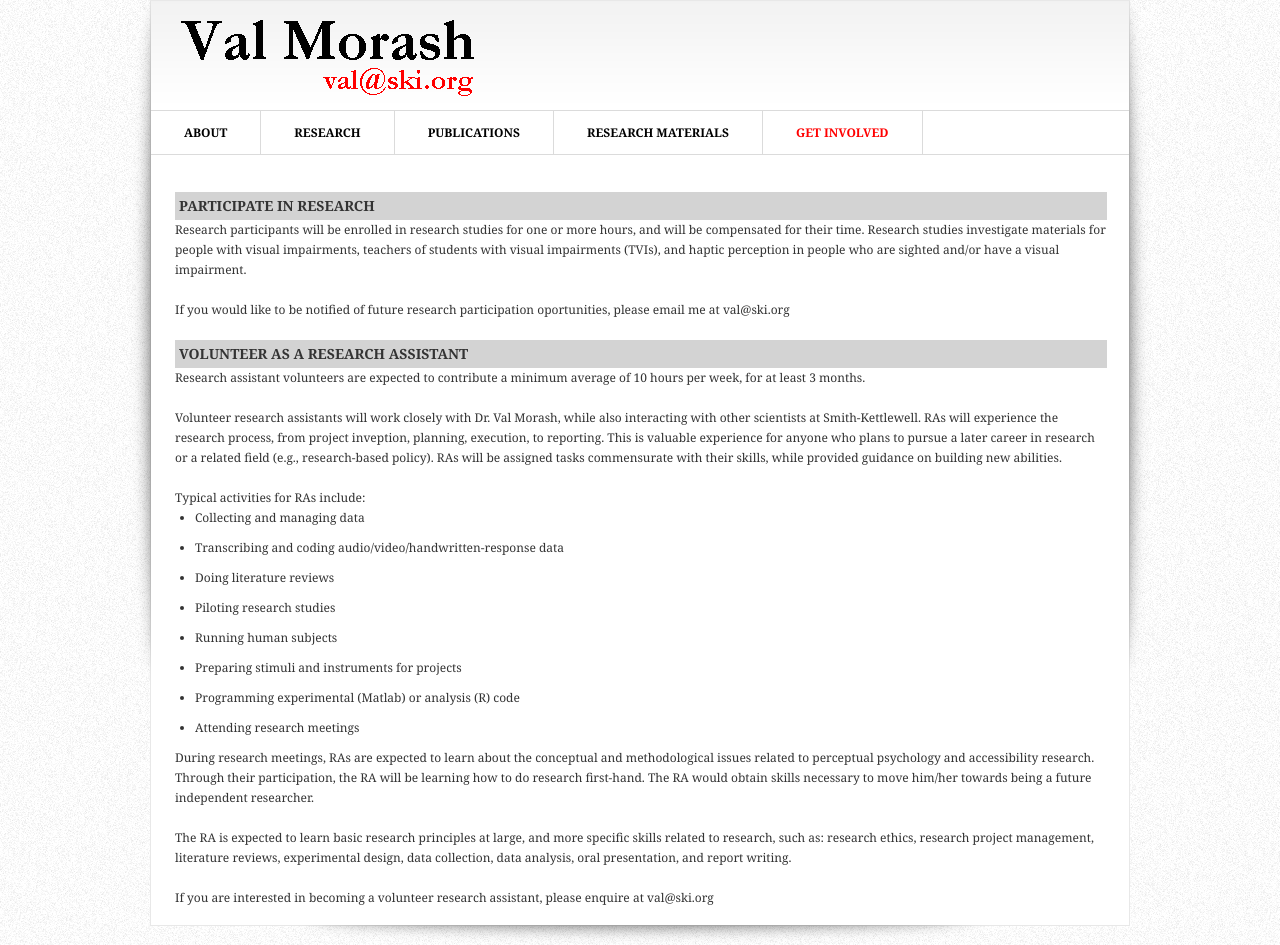
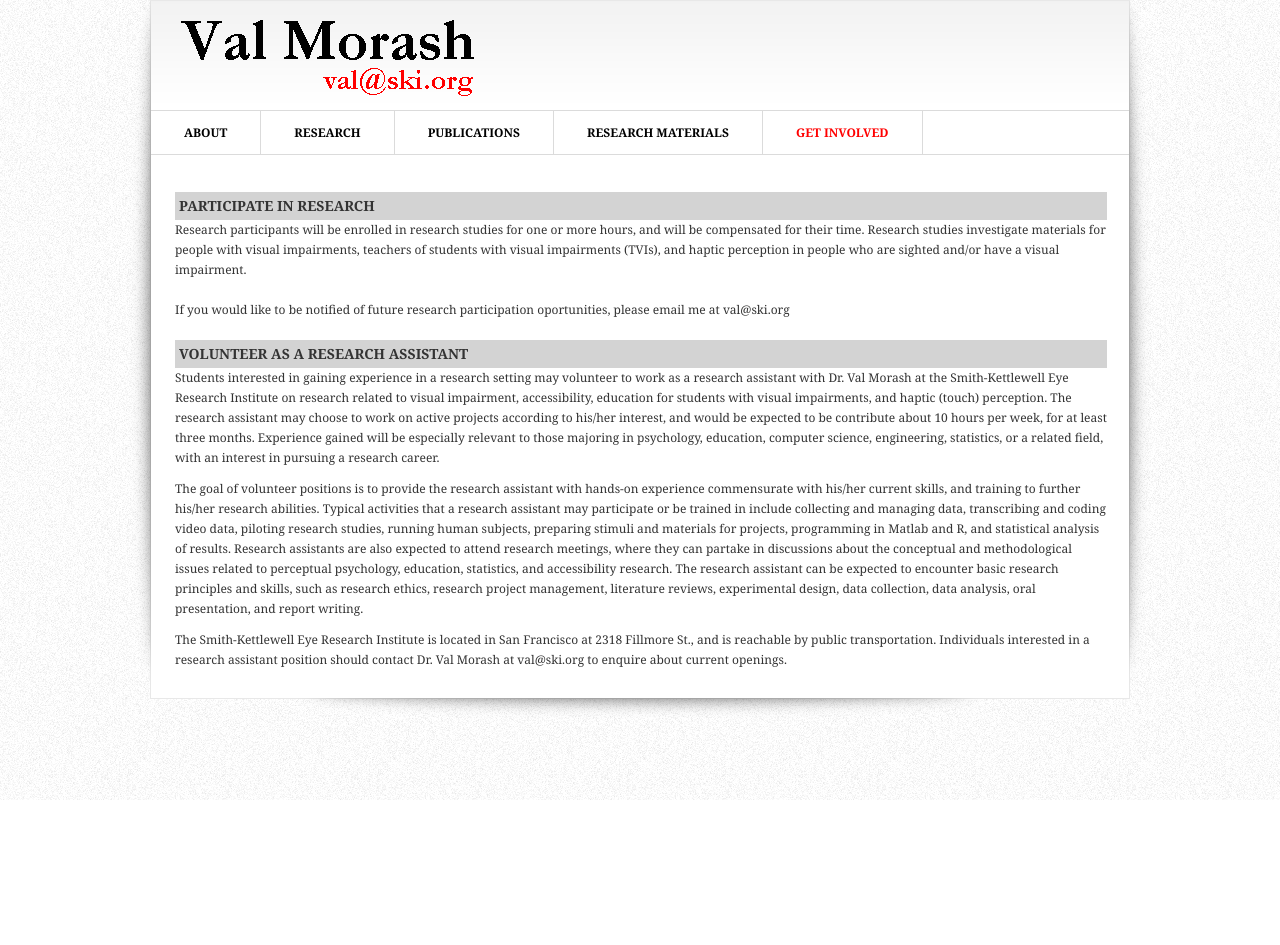
Before and after one commit to valeriemorash/valeriemorash.github.io, a plain HTML site: page participate.html in a window 1280 px wide. After the commit the page ends 800 px from the top, so only its background shows below. Drawn offline with Linux system fonts and the light colour scheme.

Commit message:
update code and participate

```diff
--- a/participate.html
+++ b/participate.html
@@ -35,31 +35,11 @@
 
         <div class="highlight">
           <h2>Volunteer as a Research Assistant</h2>
-          Research assistant volunteers are expected to contribute a minimum average of 10 hours per week, for at least 3 months.
-
-          <br><br>
-          Volunteer research assistants will work closely with Dr. Val Morash, while also interacting with other scientists at Smith-Kettlewell. RAs will experience the research process, from project inveption, planning, execution, to reporting. This is valuable experience for anyone who plans to pursue a later career in research or a related field (e.g., research-based policy). RAs will be assigned tasks commensurate with their skills, while provided guidance on building new abilities.
-
-          <br><br>
-          Typical activities for RAs include:
-          <ul style="padding-left:20px">
-          <li>Collecting and managing data</li>
-          <li>Transcribing and coding audio/video/handwritten-response data</li>
-          <li>Doing literature reviews</li>
-          <li>Piloting research studies</li>
-          <li>Running human subjects</li>
-          <li>Preparing stimuli and instruments for projects</li>
-          <li>Programming experimental (Matlab) or analysis (R) code</li>
-          <li>Attending research meetings</li>
-          </ul>
-
-        During research meetings, RAs are expected to learn about the conceptual and methodological issues related to perceptual psychology and accessibility research. Through their participation, the RA will be learning how to do research first-hand. The RA would obtain skills necessary to move him/her towards being a future independent researcher.
-
-        <br><br>
-        The RA is expected to learn basic research principles at large, and more specific skills related to research, such as: research ethics, research project management, literature reviews, experimental design, data collection, data analysis, oral presentation, and report writing.
-
-        <br><br>
-        If you are interested in becoming a volunteer research assistant, please enquire at val@ski.org
+        	<p>Students interested in gaining experience in a research setting may volunteer to work as a research assistant with Dr. Val Morash at the Smith-Kettlewell Eye Research Institute on research related to visual impairment, accessibility, education for students with visual impairments, and haptic (touch) perception. The research assistant may choose to work on active projects according to his/her interest, and would be expected to be contribute about 10 hours per week, for at least three months. Experience gained will be especially relevant to those majoring in psychology, education, computer science, engineering, statistics, or a related field, with an interest in pursuing a research career.</p>
+        	<p>
+			The goal of volunteer positions is to provide the research assistant with hands-on experience commensurate with his/her current skills, and training to further his/her research abilities. Typical activities that a research assistant may participate or be trained in include collecting and managing data, transcribing and coding video data, piloting research studies, running human subjects, preparing stimuli and materials for projects, programming in Matlab and R, and statistical analysis of results. Research assistants are also expected to attend research meetings, where they can partake in discussions about the conceptual and methodological issues related to perceptual psychology, education, statistics, and accessibility research. The research assistant can be expected to encounter basic research principles and skills, such as research ethics, research project management, literature reviews, experimental design, data collection, data analysis, oral presentation, and report writing.</p>
+			<p>
+			The Smith-Kettlewell Eye Research Institute is located in San Francisco at 2318 Fillmore St., and is reachable by public transportation. Individuals interested in a research assistant position should contact Dr. Val Morash at val@ski.org to enquire about current openings.</p>
         </div>
       </div>
       <div class="cl">&nbsp;</div>
```
Also changed, not shown: code.html (+12 -0 lines).
